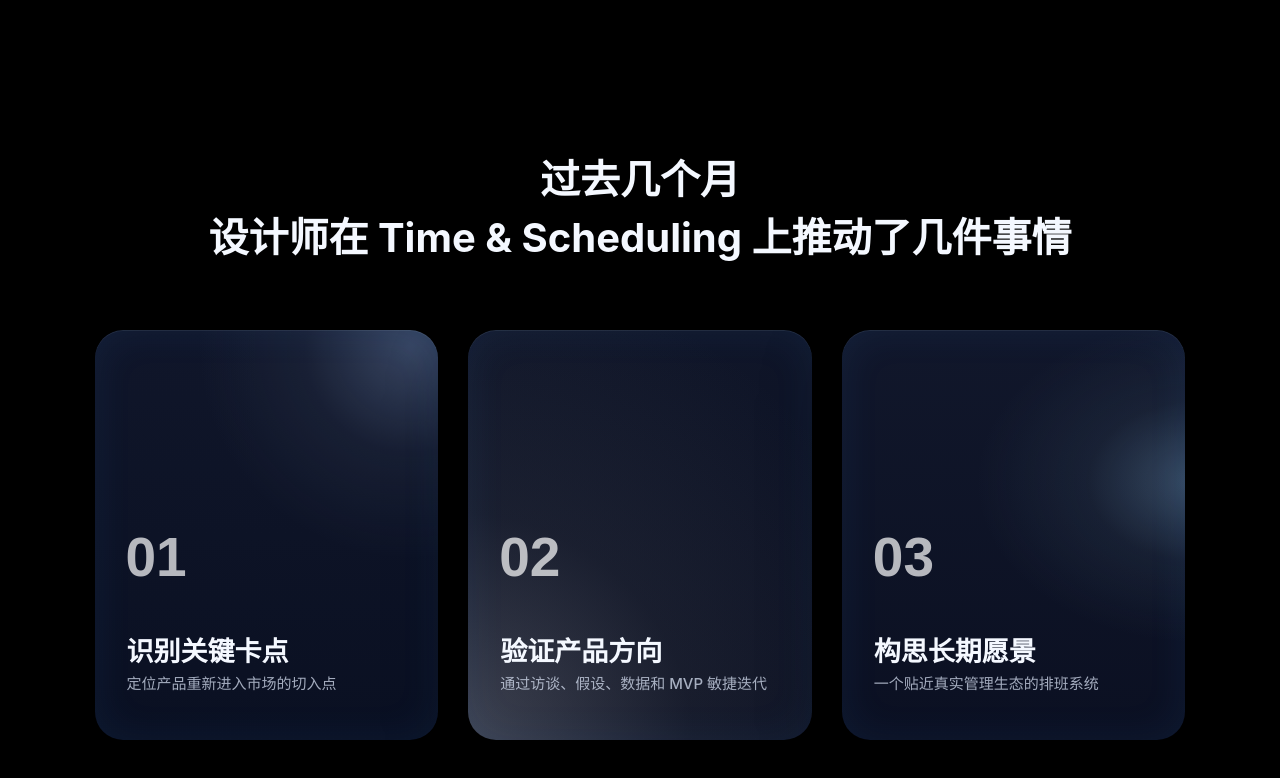
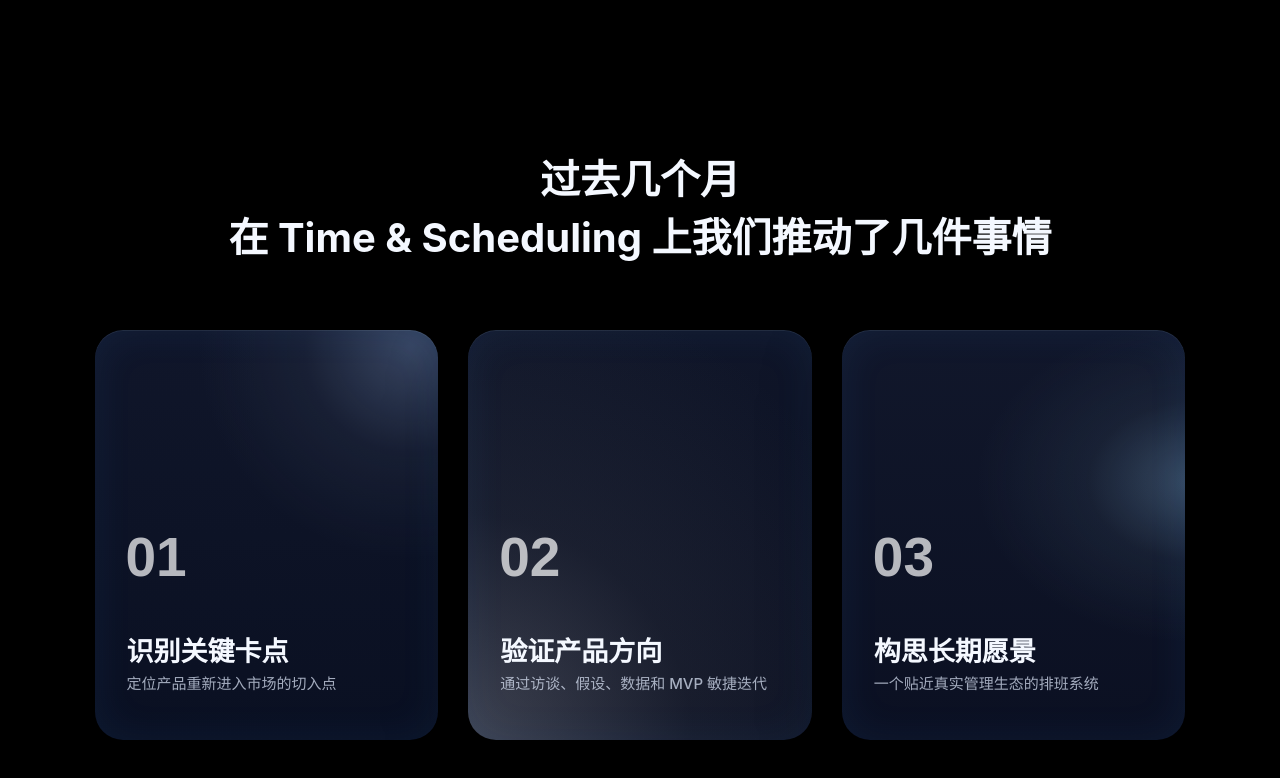
Before and after one commit to qichenghsu/time-scheduling-h5, a plain HTML site: page index.html in a window 1280 px wide. Shown: the part 1326-2104 px from the top of the page. Drawn offline with Linux system fonts and the light colour scheme; a web font is replaced by a local one.

Commit message:
Update overview heading copy

```diff
--- a/index.html
+++ b/index.html
@@ -27,7 +27,7 @@
           </section>
 
           <section class="scene overview" data-node-id="4:366">
-            <h2><span>过去几个月</span><span>设计师在 Time &amp; Scheduling 上推动了几件事情</span></h2>
+            <h2><span>过去几个月</span><span>在 Time &amp; Scheduling 上我们推动了几件事情</span></h2>
             <div class="overview-cards">
               <article class="overview-card">
                 <b>01</b>
```
